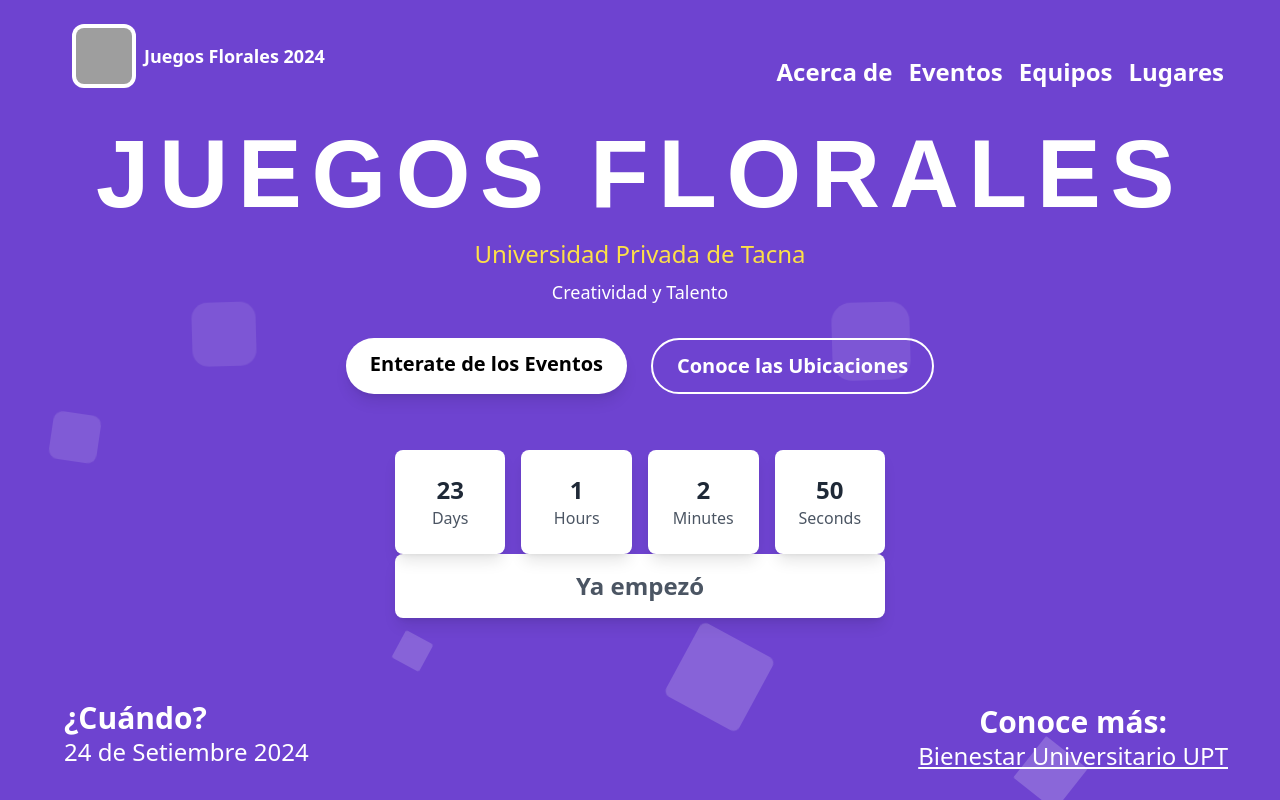
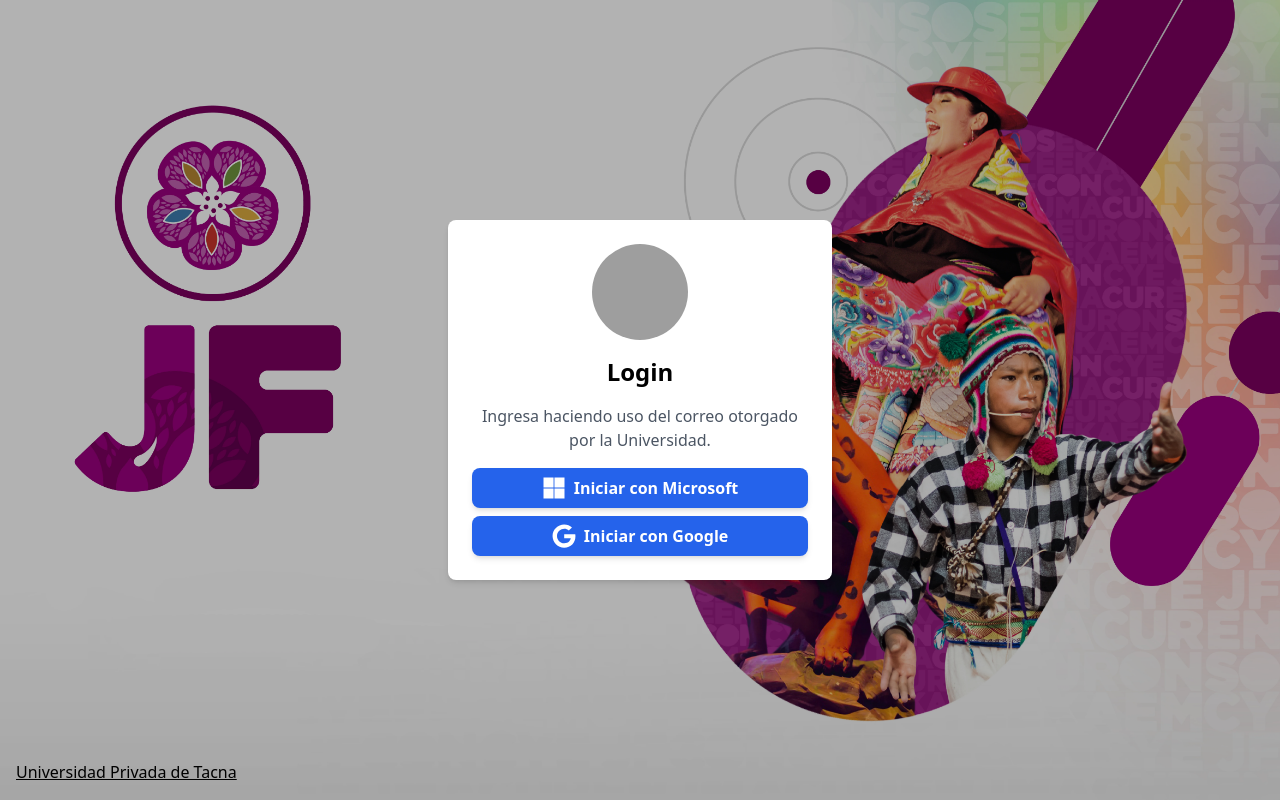
Before and after one commit to erick007ml/proyecto-si8811a-2024-ii-u1-web-development, a React (Vite) app: page /login in a window 1280 px wide. Before the commit this address led to /. Built offline with nearby package versions, Linux system fonts and the light colour scheme; no server answers; grey boxes are pictures that could not be loaded; a web font is replaced by a local one.

Commit message:
add login

```diff
--- a/src/components/Navbar.jsx
+++ b/src/components/Navbar.jsx
@@ -37,6 +37,11 @@
             Lugares
           </Link>
         </li>
+        <li>
+          <Link to='/login' className='hover:text-yellow-400'>
+            Login
+          </Link>
+        </li>
       </ul>
     </div>
   </nav>
--- a/src/pages/Login.jsx
+++ b/src/pages/Login.jsx
@@ -1,4 +1,4 @@
-import { FaMicrosoft } from 'react-icons/fa'
+import { FaGoogle, FaMicrosoft } from 'react-icons/fa'
 import background from '../assets/background_recomprimido.webp'
 
 const Login = () => {
@@ -32,6 +32,13 @@
           <FaMicrosoft size={24} />
           Iniciar con Microsoft
         </button>
+        <button
+          className='mt-2 w-full bg-blue-600 text-white font-semibold py-2 px-4 rounded-lg shadow-md flex items-center justify-center gap-2 hover:bg-blue-700 transition-colors duration-300'
+          onClick={handleLogin}
+        >
+          <FaGoogle size={24} />
+          Iniciar con Google
+        </button>
       </div>
 
       <a
--- a/src/router/AppRouter.jsx
+++ b/src/router/AppRouter.jsx
@@ -7,6 +7,7 @@
 import Home from '../pages/Home'
 import Lugares from '../pages/Lugares'
 import Participantes from '../pages/Participantes'
+import Login from '../pages/Login'
 
 function AppRouter() {
   const { status, checkAuthToken } = useAuthStore()
@@ -22,6 +23,7 @@
   return (
     <Routes>
           <Route path='/' element={<Home />} />
+          <Route path='/login' element={<Login />} />
           <Route path='/about' element={<About />} />
           <Route path='/eventos' element={<Eventos />} />
           <Route path='/equipos' element={<Equipos />} />
```
